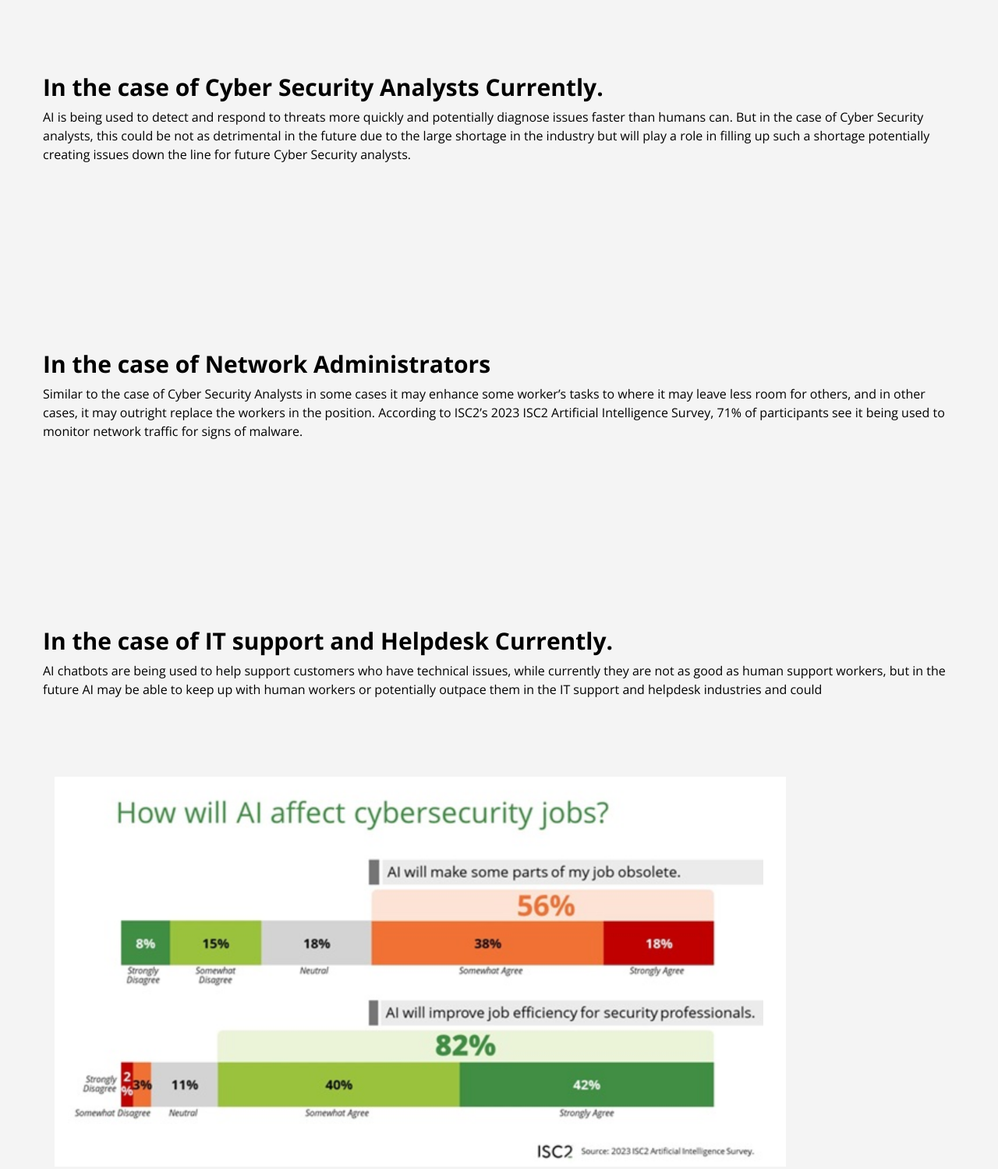
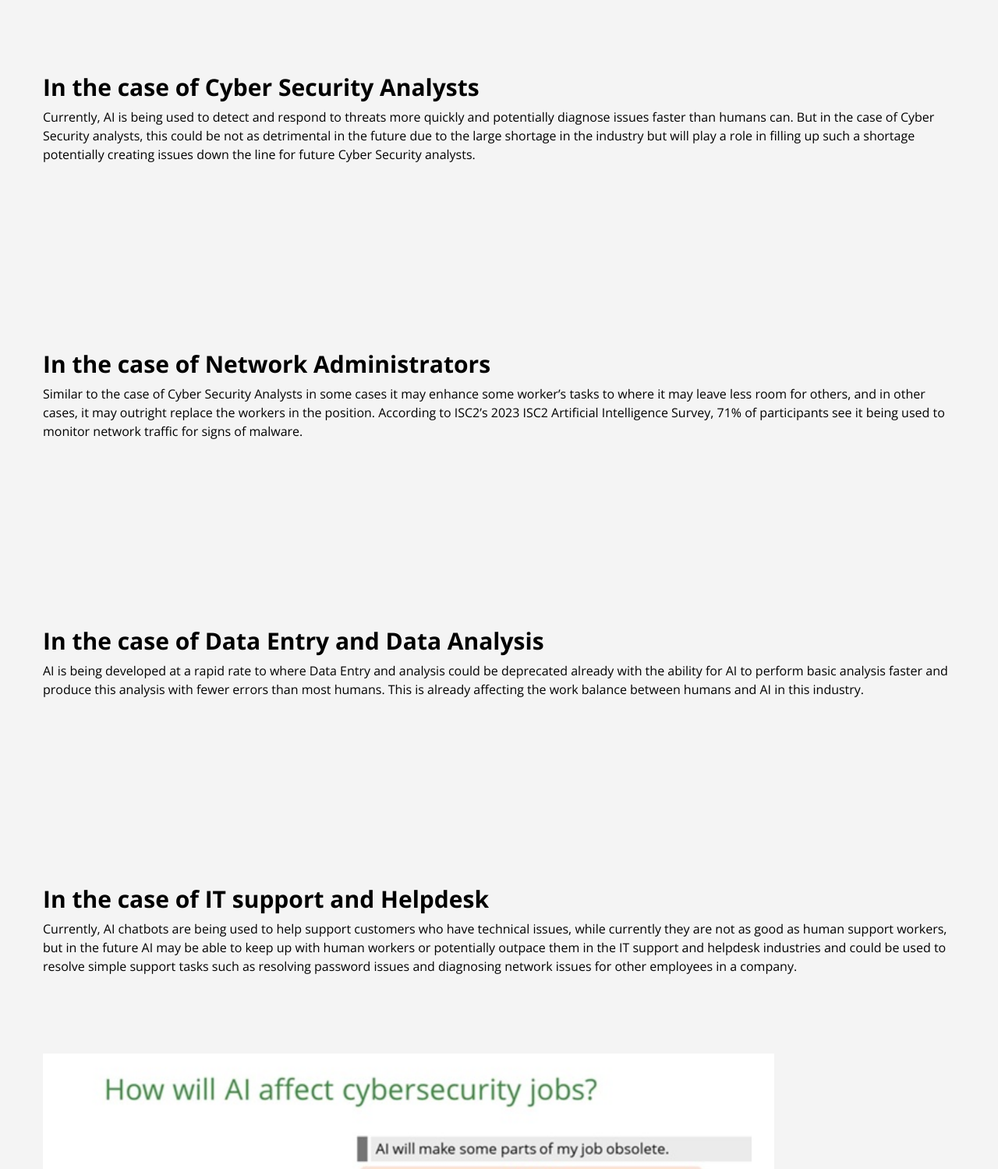
Before and after one commit to joelkuruppu/CTS, a plain HTML site: page CTS copy/risk.html in a window 1280 px wide. Shown: the part 1240-2739 px from the top of the page at 78% size. Drawn offline with nearby package versions, Linux system fonts and the light colour scheme.

Commit message:
ADDED deleted parts for risk

```diff
--- a/CTS copy/risk.html
+++ b/CTS copy/risk.html
@@ -89,8 +89,8 @@
 
           </div>
           <div class="col-xl-6 content">
-            <h2>In the case of Cyber Security Analysts Currently.</h2>
-          <p>AI is being used to detect and respond to threats more quickly and potentially diagnose issues faster than humans can. But in the case of Cyber Security analysts, this could be not as detrimental in the future due to the large shortage in the industry but will play a role in filling up such a shortage potentially creating issues down the line for future Cyber Security analysts. </p>
+            <h2>In the case of Cyber Security Analysts</h2>
+          <p>Currently, AI is being used to detect and respond to threats more quickly and potentially diagnose issues faster than humans can. But in the case of Cyber Security analysts, this could be not as detrimental in the future due to the large shortage in the industry but will play a role in filling up such a shortage potentially creating issues down the line for future Cyber Security analysts. </p>
 
           </div>
 
@@ -102,12 +102,28 @@
 
             <div class="col-xl-6 content">
                 <br>
-                <h2>In the case of IT support and Helpdesk Currently.</h2>
-                <p>AI chatbots are being used to help support customers who have technical issues, while currently they are not as good as human support workers, but in the future AI may be able to keep up with human workers or potentially outpace them in the IT support and helpdesk industries and could
+                <h2>In the case of Data Entry and Data Analysis</h2>
+                <p>AI is being developed at a rapid rate to where Data Entry and analysis could be deprecated already with the ability for AI to perform basic analysis faster and produce this analysis with fewer errors than most humans. This is already affecting the work balance between humans and AI in this industry.
                 </div>
+                <div class="col-xl-6 content">
+                    <br>
+                    <h2>In the case of IT support and Helpdesk</h2>
+                    <p>Currently, AI chatbots are being used to help support customers who have technical issues, while currently they are not as good as human support workers, but in the future AI may be able to keep up with human workers or potentially outpace them in the IT support and helpdesk industries and could be used to resolve simple support tasks such as resolving password issues and diagnosing network issues for other employees in a company.
+                    </div>
+
+                <img src="images/graph.png" height="500">
+                <div class="col-xl-6 content">
+                    <br>
+
+                    <p>Not only are there ramifications to these effects due to the loss of employment. But also the increased cost of current employees potential students and others who have invested their time and money into the industries that AI is prone to replace in the near future. The training and redirection for the employees who are forced to make a shift towards industries and jobs that are not affected by AI or greatly benefit from AI.
+
+                        This has ramifications for the employees and or companies who are willing to develop and redirect their employees into new positions for their business. This Cost includes time lost to learning new skills, the cost of learning these new skills e.g. certifications/courses, and the cost of not having these employees working and potentially generating revenue for the business. This is the best case scenario for workers whose jobs have been replaced, where the employer is willing to invest in them to continue their employee employer relationship. But In reality, there are many employers who will be unwilling to fund and develop their existing talent into new jobs that have not been made redundant by AI. Many workers will have to fund these reskilling and career pivots themselves which could lead to many workers falling out of the workforce as they are unable to afford to upskill themselves or pivot their career in a meaningful way.
+
+                    </div>
           </div>
-          <img src="images/graph.png" height="500">
+
           </div>
+
 
       </main>
 
```
